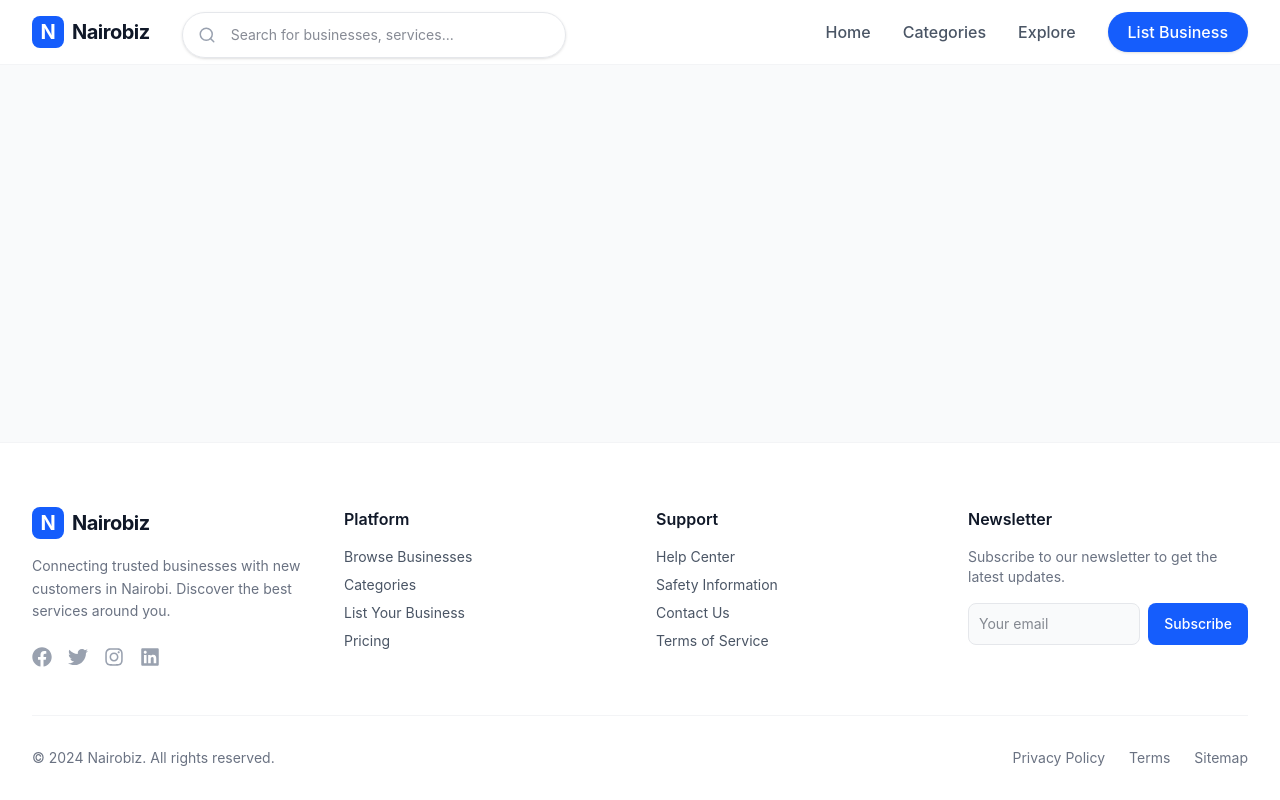
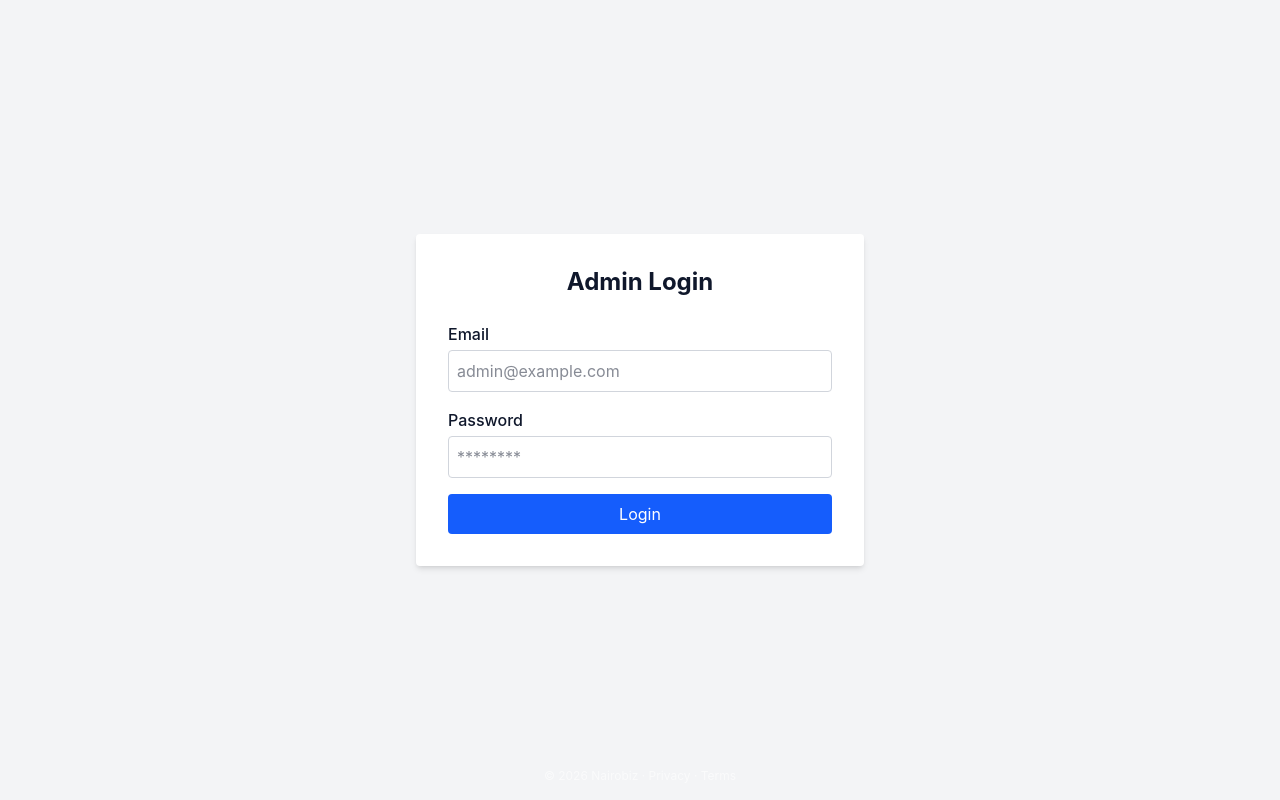
Before and after one commit to Caleb-Kylib/NBO, a React (Vite) app: page /admin/login in a window 1280 px wide. Built offline with nearby package versions, Linux system fonts and the light colour scheme.

Commit message:
login pages auth and UI added

```diff
--- a/src/App.jsx
+++ b/src/App.jsx
@@ -1,16 +1,23 @@
-// src/App.jsx
-import React from 'react';
-import { Routes, Route } from 'react-router-dom';
-import Navbar from './components/layout/Navbar';
-import Footer from './components/layout/Footer';
-import Home from './pages/Home';
-import SearchResults from './pages/SearchResults';
-import Categories from './pages/Categories';
-import BusinessProfile from './pages/BusinessProfile';
-import { useEffect } from 'react';
-import { useLocation } from 'react-router-dom';
+import React from "react";
+import { Routes, Route, useLocation } from "react-router-dom";
+import { useEffect } from "react";
+
+// Layouts
+import AuthLayout from "./layouts/AuthLayout";
+import MainLayout from "./layouts/MainLayout";
+
+// Pages
+import Home from "./pages/Home";
+import SearchResults from "./pages/SearchResults";
+import Categories from "./pages/Categories";
+import BusinessProfile from "./pages/BusinessProfile";
+
+// Auth pages
 import Login from "./pages/business/Login";
 import Signup from "./pages/business/Signup";
+import AdminLogin from "./pages/admin/Login";
+
+// Business app
 import Dashboard from "./pages/business/Dashboard";
 
 const ScrollToTop = () => {
@@ -25,22 +32,27 @@ const ScrollToTop = () => {
 
 function App() {
   return (
-    <div className="flex flex-col min-h-screen">
+    <>
       <ScrollToTop />
-      <Navbar />
-      <main className="grow">
-        <Routes>
+
+      <Routes>
+        {/* ❌ NO navbar & footer */}
+        <Route element={<AuthLayout />}>
+          <Route path="/business/login" element={<Login />} />
+          <Route path="/business/signup" element={<Signup />} />
+          <Route path="/admin/login" element={<AdminLogin />} />
+        </Route>
+
+        {/* ✅ Navbar & footer on ALL other pages */}
+        <Route element={<MainLayout />}>
           <Route path="/" element={<Home />} />
           <Route path="/search" element={<SearchResults />} />
           <Route path="/categories" element={<Categories />} />
           <Route path="/business/:id" element={<BusinessProfile />} />
-          <Route path="/business/login" element={<Login />} />
-          <Route path="/business/signup" element={<Signup />} />
           <Route path="/business/dashboard" element={<Dashboard />} />
-        </Routes>
-      </main>
-      <Footer />
-    </div>
+        </Route>
+      </Routes>
+    </>
   );
 }
 
--- a/src/layouts/AdminLayout.jsx
+++ b/src/layouts/AdminLayout.jsx
@@ -0,0 +1,15 @@
+import { Outlet } from "react-router-dom";
+import AdminSidebar from "../components/AdminSidebar";
+
+const AdminLayout = () => {
+    return (
+        <div className="flex min-h-screen bg-gray-100">
+            <AdminSidebar />
+            <main className="flex-1 p-6">
+                <Outlet />
+            </main>
+        </div>
+    );
+};
+
+export default AdminLayout;
--- a/src/layouts/MainLayout.jsx
+++ b/src/layouts/MainLayout.jsx
@@ -1,6 +1,6 @@
 import { Outlet } from "react-router-dom";
-import Navbar from "../components/Navbar";
-import Footer from "../components/Footer";
+import Navbar from "../components/layout/Navbar.jsx";
+import Footer from "../components/layout/Footer.jsx";
 
 const MainLayout = () => {
     return (
--- a/src/pages/admin/Login.jsx
+++ b/src/pages/admin/Login.jsx
@@ -0,0 +1,75 @@
+// src/pages/admin/Login.jsx
+import { useState } from "react";
+import { useNavigate } from "react-router-dom";
+
+const Login = () => {
+    const navigate = useNavigate();
+    const [email, setEmail] = useState("");
+    const [password, setPassword] = useState("");
+    const [error, setError] = useState("");
+
+    const handleSubmit = (e) => {
+        e.preventDefault();
+
+        // Simple validation (replace with real auth later)
+        if (email === "admin@example.com" && password === "admin123") {
+            setError("");
+            navigate("/admin/dashboard"); // redirect to admin dashboard
+        } else {
+            setError("Invalid email or password");
+        }
+    };
+
+    return (
+        <div className="min-h-screen flex items-center justify-center bg-gray-100">
+            <div className="bg-white p-8 rounded shadow-md w-full max-w-md">
+                <h2 className="text-2xl font-bold mb-6 text-center">Admin Login</h2>
+
+                {error && (
+                    <p className="text-red-500 text-sm mb-4 text-center">{error}</p>
+                )}
+
+                <form onSubmit={handleSubmit} className="space-y-4">
+                    <div>
+                        <label className="block mb-1 font-medium" htmlFor="email">
+                            Email
+                        </label>
+                        <input
+                            type="email"
+                            id="email"
+                            value={email}
+                            onChange={(e) => setEmail(e.target.value)}
+                            required
+                            className="w-full border border-gray-300 p-2 rounded focus:outline-none focus:ring-2 focus:ring-blue-500"
+                            placeholder="admin@example.com"
+                        />
+                    </div>
+
+                    <div>
+                        <label className="block mb-1 font-medium" htmlFor="password">
+                            Password
+                        </label>
+                        <input
+                            type="password"
+                            id="password"
+                            value={password}
+                            onChange={(e) => setPassword(e.target.value)}
+                            required
+                            className="w-full border border-gray-300 p-2 rounded focus:outline-none focus:ring-2 focus:ring-blue-500"
+                            placeholder="********"
+                        />
+                    </div>
+
+                    <button
+                        type="submit"
+                        className="w-full bg-blue-600 text-white p-2 rounded hover:bg-blue-700 transition"
+                    >
+                        Login
+                    </button>
+                </form>
+            </div>
+        </div>
+    );
+};
+
+export default Login;
```
